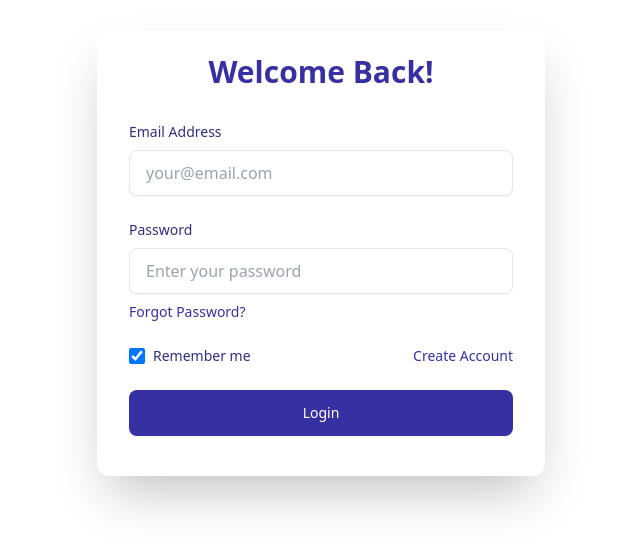
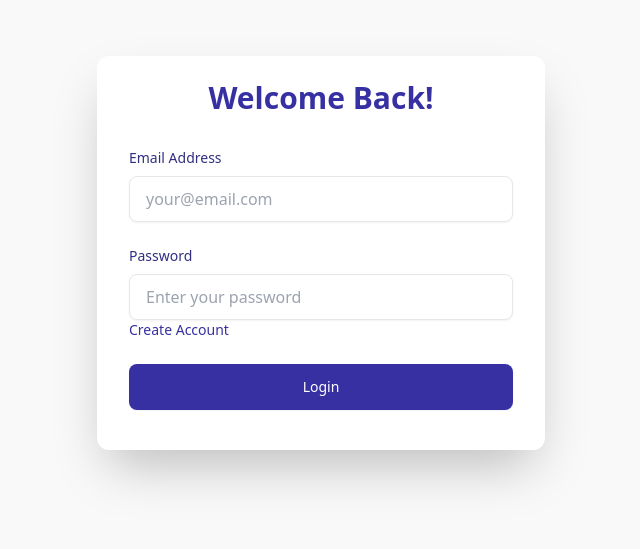
Before and after one commit to leapwithluvi/TracePersonal, a React (Create React App) app in the folder frontend/: page / in a window 1280 px wide. Shown: the part 147-696 px from the top of the page, without its empty margins (319-959 px from the left). Built offline with nearby package versions, Linux system fonts and the light colour scheme.

Commit message:
perbarui tampilan login dan register

```diff
--- a/frontend/src/components/Login.jsx
+++ b/frontend/src/components/Login.jsx
@@ -25,35 +25,15 @@ const Login = () => {
     dispatch(LoginUser({ email, password }));
   };
 
-  // const handleLogin = (e) => {
-  //   e.preventDefault();
-  //   const email = document.getElementById("email").value.trim();
-  //   const password = document.getElementById("password").value;
-  //   const remember = document.getElementById("remember").checked;
-
-  //   if (!email || !password) {
-  //     alert("Please fill in all fields");
-  //     return;
-  //   }
-
-  //   if (!/^[^\s@]+@[^\s@]+\.[^\s@]+$/.test(email)) {
-  //     alert("Please enter a valid email address");
-  //     return;
-  //   }
-
-  //   console.log("Login attempt:", { email, remember });
-  //   alert("Login successful!");
-  // };
-
   return (
-    <div className="min-h-screen flex items-center justify-center w-full p-4">
-      <div className="bg-white dark:bg-gray-900 shadow-2xl rounded-xl px-8 py-6 max-w-md w-full transform transition-all duration-300 hover:scale-[1.01] animate-fade-in">
+    <div className="min-h-screen bg-[#F9F9F9] dark:bg-gray-900 flex items-center justify-center w-full p-4">
+      <div className="bg-white dark:bg-gray-800 shadow-2xl rounded-xl px-8 py-6 max-w-md w-full transform transition-all duration-300 hover:scale-[1.01] animate-fade-in">
         {isError && (
           <div
             className="bg-red-100 border border-red-400 text-red-700 px-4 py-3 rounded relative"
             role="alert"
           >
-              <span className="block sm:inline text-center">{message}</span>
+            <span className="block sm:inline text-center">{message}</span>
           </div>
         )}
         <h1 className="text-3xl font-bold text-center mb-8 text-indigo-800 dark:text-gray-200">
@@ -94,29 +74,6 @@ const Login = () => {
               onChange={(e) => setPassword(e.target.value)}
               required
             />
-            <a
-              href="https://tailwindflex.com/@nejaa-badr/forgot-password-form-2"
-              className="inline-block mt-2 text-sm text-indigo-800 hover:text-blue-900 dark:text-indigo-400 dark:hover:text-indigo-300 transition-colors duration-300"
-            >
-              Forgot Password?
-            </a>
-          </div>
-
-          <div className="flex items-center justify-between">
-            <div className="flex items-center">
-              <input
-                type="checkbox"
-                id="remember"
-                className="h-4 w-4 rounded border-gray-300 text-indigo-800 focus:ring-indigo-800 dark:border-gray-600 dark:bg-gray-700 dark:ring-offset-gray-900 transition-colors duration-300"
-                defaultChecked
-              />
-              <label
-                htmlFor="remember"
-                className="ml-2 block text-sm text-indigo-900 dark:text-gray-300"
-              >
-                Remember me
-              </label>
-            </div>
             <Link
               to="/register"
               className="text-sm text-indigo-800 hover:text-blue-900 dark:text-indigo-400 dark:hover:text-indigo-300 transition-colors duration-300"
--- a/frontend/src/components/Register.jsx
+++ b/frontend/src/components/Register.jsx
@@ -1,6 +1,6 @@
 import React, { useState } from "react";
 import axios from "axios";
-import { useNavigate } from "react-router-dom";
+import { Link, useNavigate } from "react-router-dom";
 
 // template: https://tailwindflex.com/@nejaa-badr
 
@@ -34,18 +34,12 @@ const Register = () => {
   };
 
   return (
-    <div>
-      <h1 className="text-4xl font-semibold text-gray-900"></h1>
-      <div className="mt-4 p-6 bg-white rounded-lg shadow-md">
-        <div class="max-w-lg mx-auto  bg-white dark:bg-gray-800 rounded-lg shadow-md px-8 py-10 flex flex-col items-center">
-          <h1 class="text-4xl font-bold text-center text-gray-700 dark:text-gray-200 mb-8">
+    <div className="min-h-screen bg-[#F9F9F9] dark:bg-gray-900 items-center justify-center flex p-4 w-full">
+      <div className="bg-white dark:bg-gray-800 shadow-2xl rounded-xl px-8 py-6 max-w-md w-full transform transition-all duration-300 hover:scale-[1.01] animate-fade-in">
+        <h1 className="text-4xl font-bold text-center text-gray-700 dark:text-gray-200 mb-8">
           Register
         </h1>
-          <form
-            action="#"
-            class="w-full flex flex-col gap-4"
-            onSubmit={saveUser}
-          >
+        <form action="#" class="w-full flex flex-col gap-4" onSubmit={saveUser}>
           <span className="block sm:inline text-center text-red-600 dark">
             {msg}
           </span>
@@ -118,6 +112,12 @@ const Register = () => {
               class="w-full px-3 dark:text-gray-200 dark:bg-gray-900 py-2 rounded-md border border-gray-300 dark:border-gray-700 focus:outline-none focus:ring-1 focus:ring-blue-500"
             />
           </div>
+          <Link
+            to="/"
+            className="text-sm text-indigo-800 hover:text-blue-900 dark:text-indigo-400 dark:hover:text-indigo-300 transition-colors duration-300"
+          >
+            Have a Account ?
+          </Link>
 
           <button
             type="submit"
@@ -128,7 +128,6 @@ const Register = () => {
         </form>
       </div>
     </div>
-    </div>
   );
 };
 
```
Lines whose indentation alone changed are shown as unchanged.
